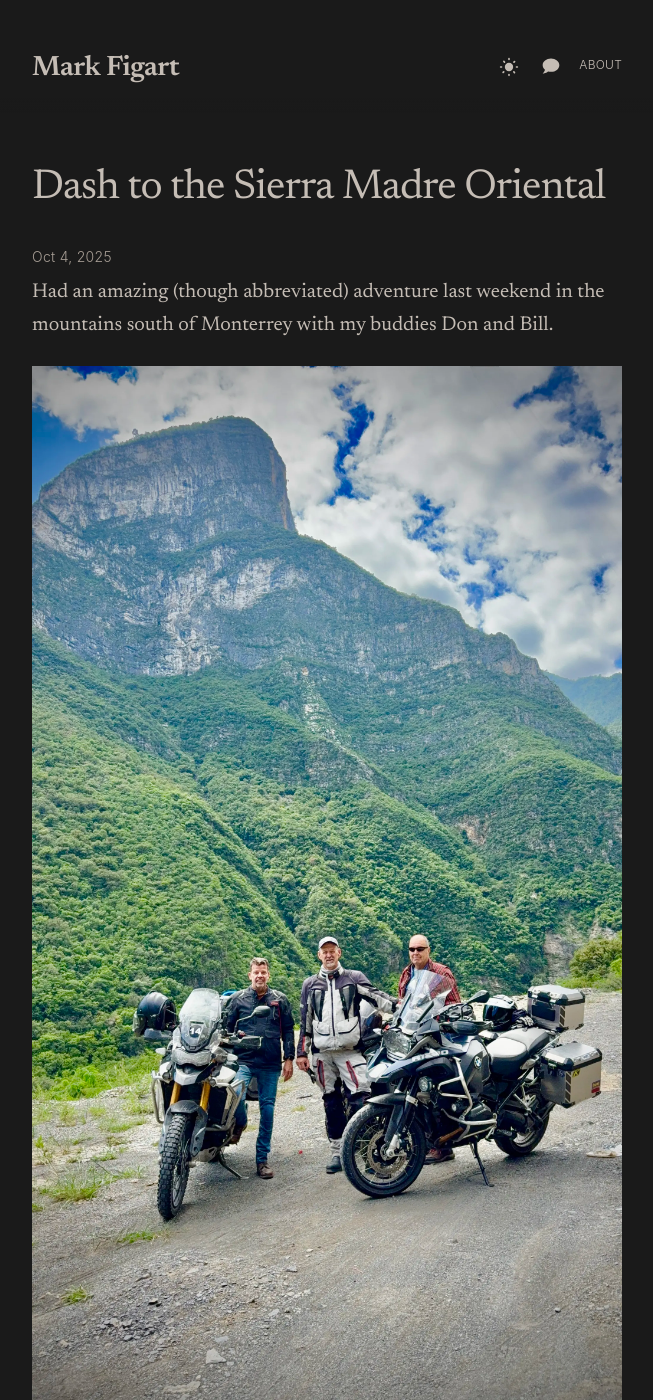
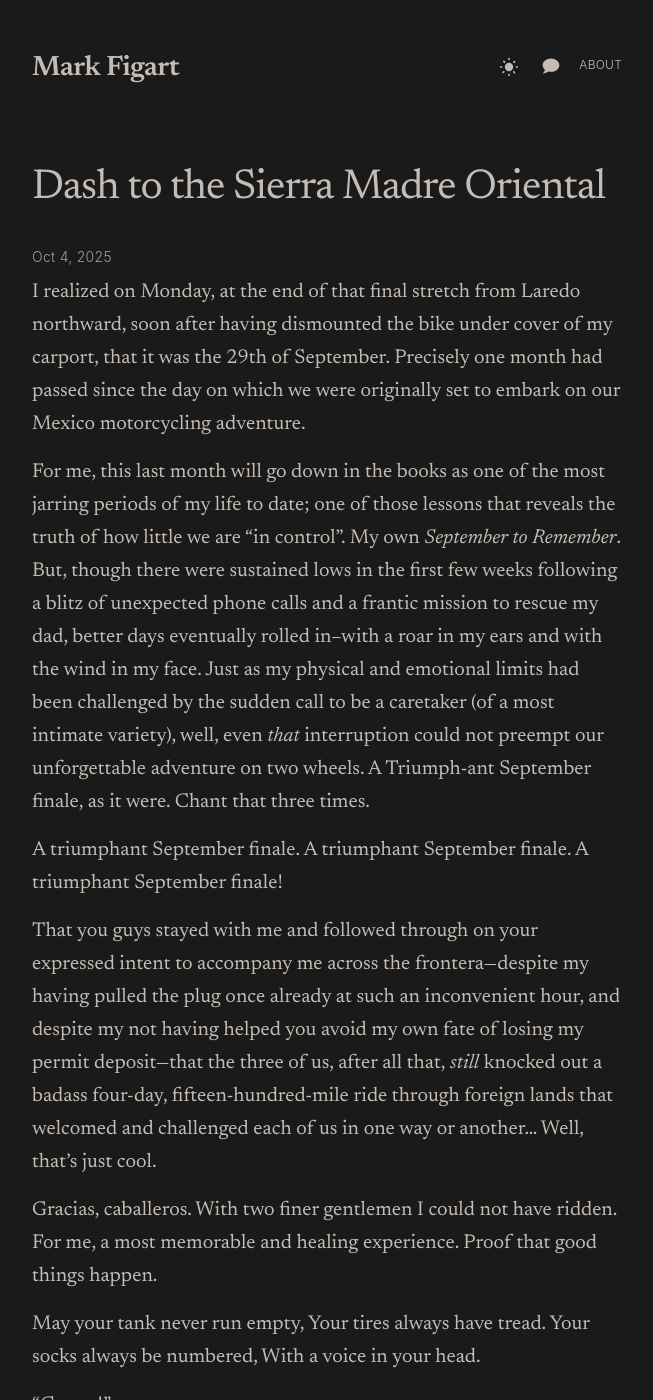
Before and after one commit to figart/60, a Jekyll site: the page built from _posts/2025-10-04-dash-to-mexico.md, in a window 1280 px wide and 1400 px high. Shown: the whole window, without its empty margins (313-966 px from the left). Built offline with Jekyll 4.4.1, drawn with Linux system fonts in a browser that asks for light colours.

Commit message:
mexico ride update

```diff
--- a/_posts/2025-10-04-dash-to-mexico.md
+++ b/_posts/2025-10-04-dash-to-mexico.md
@@ -5,6 +5,23 @@ date: 2025-10-04
 image: /assets/images/los-tres-amigos-linares.webp
 ---
 
-Had an amazing (though abbreviated) adventure last weekend in the mountains south of Monterrey with my buddies Don and Bill.
+I realized on Monday, at the end of that final stretch from Laredo northward, soon after having dismounted the bike under cover of my carport, that it was the 29th of September. Precisely one month had passed since the day on which we were originally set to embark on our Mexico motorcycling adventure.
+
+For me, this last month will go down in the books as one of the most jarring periods of my life to date; one of those lessons that reveals the truth of how little we are "in control". My own _September to Remember_. But, though there were sustained lows in the first few weeks following a blitz of unexpected phone calls and a frantic mission to rescue my dad, better days eventually rolled in–with a roar in my ears and with the wind in my face. Just as my physical and emotional limits had been challenged by the sudden call to be a caretaker (of a most intimate variety), well, even _that_ interruption could not preempt our unforgettable adventure on two wheels. A Triumph-ant September finale, as it were. Chant that three times.
+
+A triumphant September finale.
+A triumphant September finale.
+A triumphant September finale!
+
+That you guys stayed with me and followed through on your expressed intent to accompany me across the frontera—despite my having pulled the plug once already at such an inconvenient hour, and despite my not having helped you avoid my own fate of losing my permit deposit—that the three of us, after all that, _still_ knocked out a badass four-day, fifteen-hundred-mile ride through foreign lands that welcomed and challenged each of us in one way or another... Well, that's just cool.
+
+Gracias, caballeros. With two finer gentlemen I could not have ridden. For me, a most memorable and healing experience. Proof that good things happen.
+
+May your tank never run empty,
+Your tires always have tread.
+Your socks always be numbered,
+With a voice in your head.
+
+"Car up!"
 
 ![Los tres amigos](/assets/images/los-tres-amigos-linares.webp)
```
